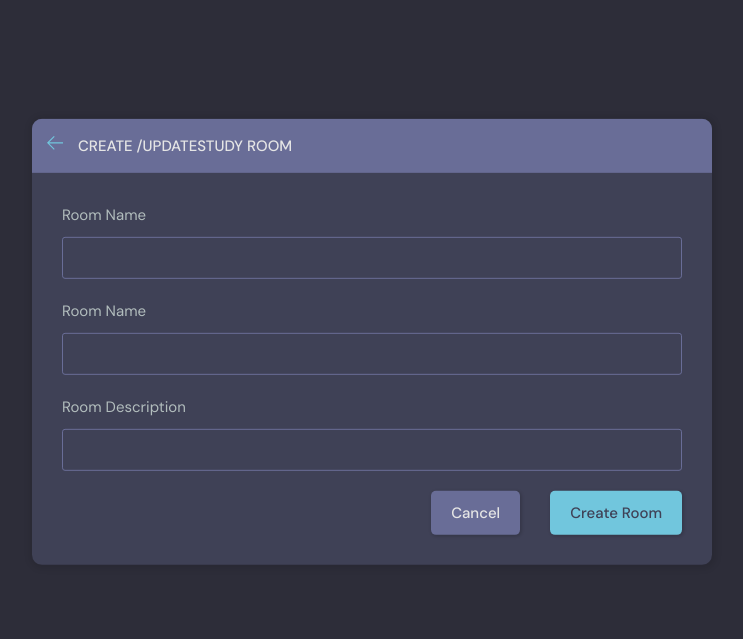
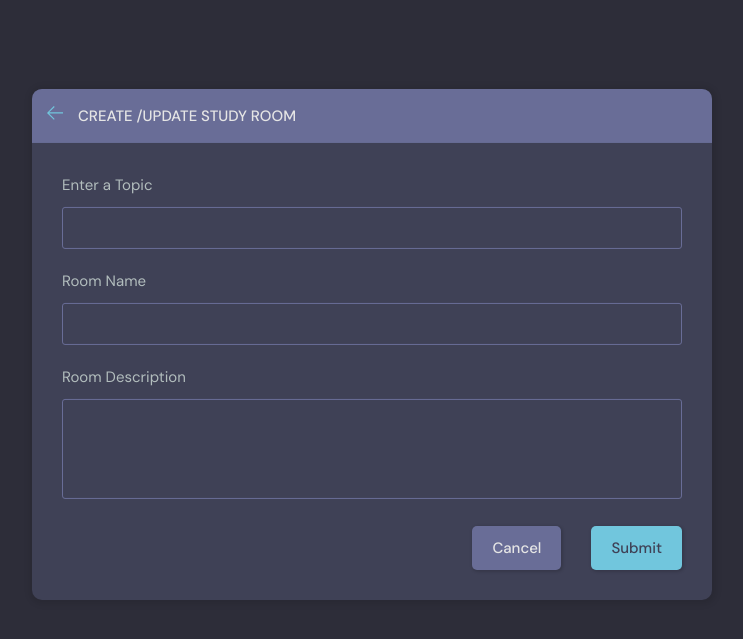
Before and after one commit to mdarshad1000/Walkie, a Django app: page /create-room/ in a window 1280 px wide. Shown: the part 76-715 px from the top of the page, without its empty margins (268-1011 px from the left). Run offline with Django 4.2, Linux system fonts and the light colour scheme; a user stored in the database is signed in; data comes from the database, SQL or seed files in the repository; both versions use the stored data as it was after the commit.

Commit message:
User page

```diff
--- a/base/forms.py
+++ b/base/forms.py
@@ -1,4 +1,7 @@
+from dataclasses import fields
+from pyexpat import model
 from django.forms import ModelForm
+from django.contrib.auth.models import User
 from .models import Room
 
 
@@ -6,5 +9,11 @@ from .models import Room
 class RoomForm(ModelForm):
     class Meta:
         model = Room
-        # fields = '__all__'
+        fields = '__all__'
         exclude = ['host', 'participants']
+
+
+class UserForm(ModelForm):
+    class Meta:
+        model = User
+        fields = ['username', 'email']
--- a/base/models.py
+++ b/base/models.py
@@ -1,5 +1,3 @@
-from hashlib import blake2b
-from tkinter import CASCADE
 from django.db import models
 from django.contrib.auth.models import User
 
--- a/base/templates/base/profile.html
+++ b/base/templates/base/profile.html
@@ -18,7 +18,9 @@
           <div class="profile__info">
             <h3>{{user.username}}</h3>
             <p>@{{user.username}}</p>
-            <a href="edit-user.html" class="btn btn--main btn--pill">Edit Profile</a>
+            {% if request.user == user %}
+            <a href="{% url 'update-user' %}" class="btn btn--main btn--pill">Edit Profile</a>
+            {% endif %}
           </div>
           <div class="profile__about">
             <h3>About</h3>
@@ -32,7 +34,7 @@
 
         <div class="roomList__header">
           <div>
-            <h2>Study Rooms Hosted by dennis_ivy</a>
+            <h2>Study Rooms Hosted by {{user.username}}</a>
             </h2>
           </div>
         </div>
--- a/base/templates/base/room.html
+++ b/base/templates/base/room.html
@@ -119,7 +119,9 @@
             </div>
           </div>
           <div class="room__message">
-            <form action="#"><input name="" placeholder="Write your message here..." /></form>
+            <form action="" method="POST">
+              {% csrf_token %}
+              <input name="" placeholder="Write your message here..." /></form>
           </div>
         </div>
         <!-- Room End -->
--- a/base/templates/base/room_form.html
+++ b/base/templates/base/room_form.html
@@ -15,7 +15,7 @@
               </path>
             </svg>
           </a>
-          <h3>Create /updateStudy Room</h3>
+          <h3>Create /Update Study Room</h3>
         </div>
       </div>
       <div class="layout__body">
@@ -25,8 +25,8 @@
 
 
           <div class="form__group">
-            <label for="room_name">Room Name</label>
-            <input required type="text" name="topic" list="topic-list" />
+            <label for="room_name">Enter a Topic</label>
+            <input required type="text" value="{{room.topic.name}}" name="topic" list="topic-list" />
             <datalist id="topic-list">
               <select id="room_topic">
               {% for topic in topics %}
@@ -43,7 +43,7 @@
 
           <div class="form__group">
             <label for="room_description">Room Description</label>
-            {{form.name}}
+            {{form.description}}
           </div>
 
 
@@ -63,7 +63,7 @@
 
           <div class="form__action">
             <a class="btn btn--dark" href="index.html">Cancel</a>
-            <button class="btn btn--main" type="submit">Create Room</button>
+            <button class="btn btn--main" type="submit">Submit</button>
           </div>
         </form>
       </div>
--- a/base/urls.py
+++ b/base/urls.py
@@ -14,5 +14,9 @@ urlpatterns = [
     path('create-room/', views.createRoom, name='create-room'),
     path('update-room/<str:pk>', views.updateRoom, name='update-room'),
     path('delete-room/<str:pk>', views.deleteRoom, name='delete-room'),
-    path('delete-message/<str:pk>', views.deleteMessage, name='delete-message')
+    path('delete-message/<str:pk>', views.deleteMessage, name='delete-message'),
+
+    path('update-user/', views.updateUser, name='update-user')
+
+
   ]
--- a/base/views.py
+++ b/base/views.py
@@ -1,3 +1,4 @@
+from unicodedata import name
 from django.shortcuts import render, redirect
 from django.http import HttpResponse
 from django.db.models import Q
@@ -7,7 +8,7 @@ from django.contrib.auth.models import User
 from django.contrib.auth import authenticate, login, logout
 from django.contrib.auth.forms import UserCreationForm
 from .models import Room, Topic, Message
-from .forms import RoomForm
+from .forms import RoomForm, UserForm
 
 # Create your views here.
 # rooms = [
@@ -132,13 +133,23 @@ def createRoom(request):
     topics = Topic.objects.all()
 
     if request.method == 'POST':
-        form = RoomForm(request.POST)
-        if form.is_valid():
-            # To create a room with host as the user who is already logged in.
-            room = form.save(commit=False)
-            room.host = request.user
-            room.save()
-            return redirect('home')
+        # Get topic name
+        topic_name = request.POST.get('topic')
+        '''
+        `get or create` --> gets a value that's already been used before, create is False in that case.
+         whereas if the value isn't there already then a new value is created.
+        '''
+        # gets a value, if can't find then creates it.
+        topic, created = Topic.objects.get_or_create(name=topic_name)
+
+        # Room creation
+        Room.objects.create(
+            host=request.user,
+            topic=topic,
+            name=request.POST.get('name'),
+            description=request.POST.get('description')
+        )
+        return redirect('home')
 
     context = {'form': form, 'topics':topics}
     return render(request, 'base/room_form.html', context)
@@ -157,13 +168,15 @@ def updateRoom(request, pk):
 
 
     if request.method == 'POST':
-        # `instance` here will replace the pre filled value
-        form = RoomForm(request.POST, instance=room)
-        if form.is_valid():
-            form.save()
-            return redirect('home')
+        topic_name = request.POST.get('topic')
+        topic, created = Topic.objects.get_or_create(name=topic_name)
+        room.name = request.POST.get('name')
+        room.topic = topic
+        room.description = request.POST.get('description')
+        room.save()
+        return redirect('home')
 
-    context = {'form': form, 'topics':topics}
+    context = {'form': form, 'topics':topics, 'room':room}
     return render(request, 'base/room_form.html', context)
 
 
@@ -193,3 +206,40 @@ def deleteMessage(request, pk):
         message.delete()
         return redirect('home')
     return render(request, 'base/delete.html', {'obj':message})
+
+
+
+@login_required(login_url='login')
+def updateUser(request):
+    user=request.user
+    form = UserForm(instance=user)
+
+    if request.method == 'POST':
+        form = UserForm(request.POST, instance=user)
+        if form.is_valid():
+            form.save()
+            return redirect('user-profile', pk=user.id)
+    context = {'form':form}
+    return render(request, 'base/update_user.html', context)
+
+
+
+
+
+
+
+
+
+
+
+
+
+
+
+# MISC: To create a form
+# form = RoomForm(request.POST)
+# if form.is_valid():
+#     # To create a room with host as the user who is already logged in.
+#     room = form.save(commit=False)
+#     room.host = request.user
+#     room.save()
--- a/templates/navbar.html
+++ b/templates/navbar.html
@@ -29,7 +29,7 @@
       <!-- Logged In -->
       {% if request.user.is_authenticated %}
       <div class="header__user">
-        <a href="profile.html">
+        <a href="{% url 'update-user' %}">
           <div class="avatar avatar--medium active">
             <img src="{% static 'images/avatar.svg' %}" />
           </div>
@@ -57,8 +57,8 @@
         {% endif %}
 
       <div class="dropdown-menu">
-        <a href="settings.html" class="dropdown-link"
-          ><svg
+        <a href="{% url 'update-user' %}" class="dropdown-link">
+          <svg
             version="1.1"
             xmlns="http://www.w3.org/2000/svg"
             width="32"
```
Also changed, not shown: base/templates/base/update_user.html (added, +42 -0 lines), db.sqlite3, 2 other files.
